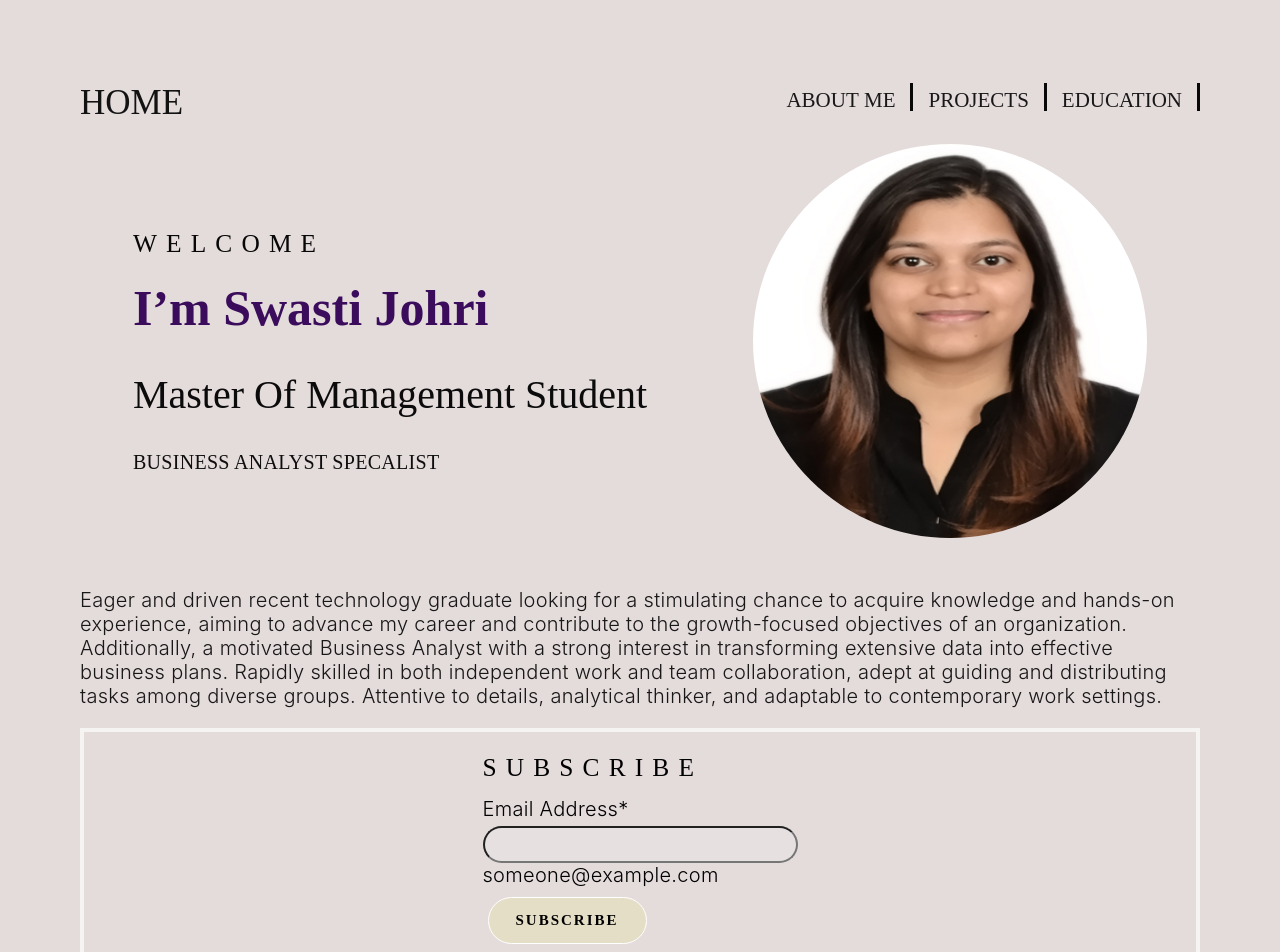
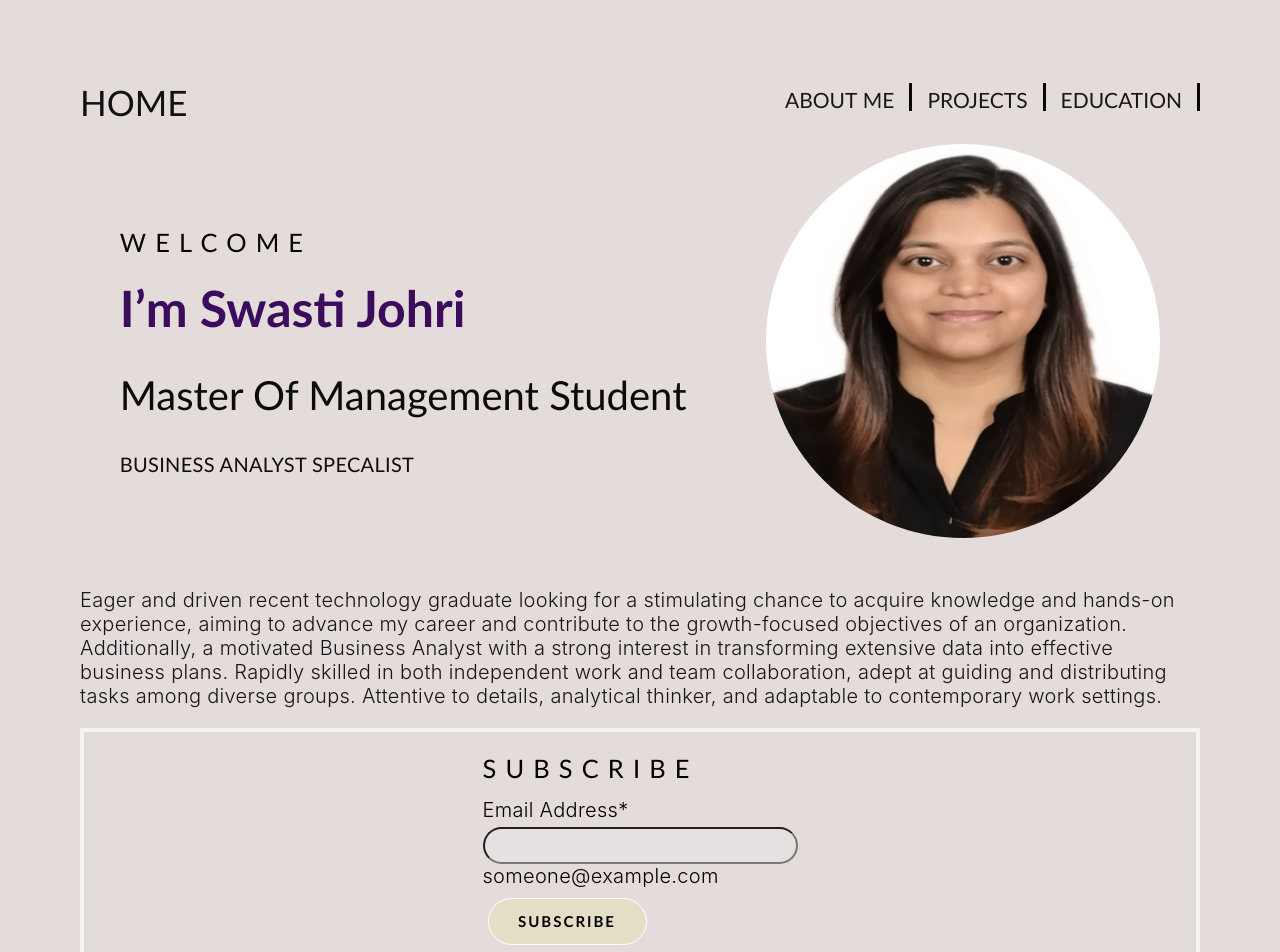
Before and after one commit to Swasti28/Portfolio-Project, a Next.js app: page / in a window 1280 px wide. Shown: the top 952 px of the page. Built offline with nearby package versions, Linux system fonts and the light colour scheme.

Commit message:
changed layout

```diff
--- a/styles/main.module.css
+++ b/styles/main.module.css
@@ -9,7 +9,7 @@
 .logoname {
     text-decoration: none;
     color: #6F5353;
-    font-family: Outfit;
+    font-family: Gill Sans;
     font-size: 50px;
     font-style: normal;
     font-weight: 700;
@@ -25,7 +25,7 @@
 
 .homelink{
     color: #121212;
-    font-family: Poppins;
+    font-family: Gill Sans;
     font-size: 50px;
     font-style: normal;
     font-variant-caps: all-petite-caps;
@@ -37,7 +37,7 @@
 
 .links {
     color: #191818;
-    font-family: Poppins;
+    font-family: Gill Sans;
     font-size: 30px;
     font-style: normal;
     font-variant-caps: all-petite-caps;
@@ -81,7 +81,7 @@
     display: flex;
     margin: 0;
     color: #3a0c5b;
-    font-family: Poppins;
+    font-family: Gill Sans;
     font-size: 50px;
     font-style: normal;
     font-weight: 600;
@@ -90,7 +90,7 @@
 
 .h2{
     color: #080707;
-    font-family: Poppins;
+    font-family: Gill Sans;
     font-size: 25.405px;
     font-style: normal;
     font-weight: 300;
@@ -101,7 +101,7 @@
 
 .h1_2{
     color: #0b0b0b;
-    font-family: Poppins;
+    font-family: Gill Sans;
     font-size: 40px;
     font-style: normal;
     font-weight: 400;
@@ -117,7 +117,7 @@
 
 .subtext{
     color: #0f0e0e;
-    font-family: Poppins;
+    font-family: Gill Sans;
     font-size: 20px;
     font-style: normal;
     font-weight: 300;
@@ -161,7 +161,7 @@
 
 .h1_project{
     color: #090909;
-    font-family: Poppins;
+    font-family: Gill Sans;
     font-size: 50px;
     font-style: normal;
     font-weight: 400;
@@ -220,7 +220,7 @@
 
 .footertitle {
     color: #000000;
-    font-family: Outfit;
+    font-family: Gill Sans;
     font-size: 22px;
     font-style: normal;
     font-weight: 700;
@@ -240,7 +240,7 @@
 
 .footerlink a{
     color: #000000;
-    font-family: Outfit;
+    font-family: Gill Sans;
     font-size: 20px;
     font-style: normal;
     font-weight: 700;
@@ -257,7 +257,7 @@
 
 .h2_sub{
     color: #000;
-    font-family: Poppins;
+    font-family: Gill Sans;
     font-size: 25.405px;
     font-style: normal;
     font-weight: 300;
@@ -337,7 +337,7 @@
 input.footertext {
     color: #000;
     /* sub header */
-    font-family: Poppins;
+    font-family: Gill Sans;
     font-size: 15px;
     font-style: normal;
     font-weight: 700;
```
